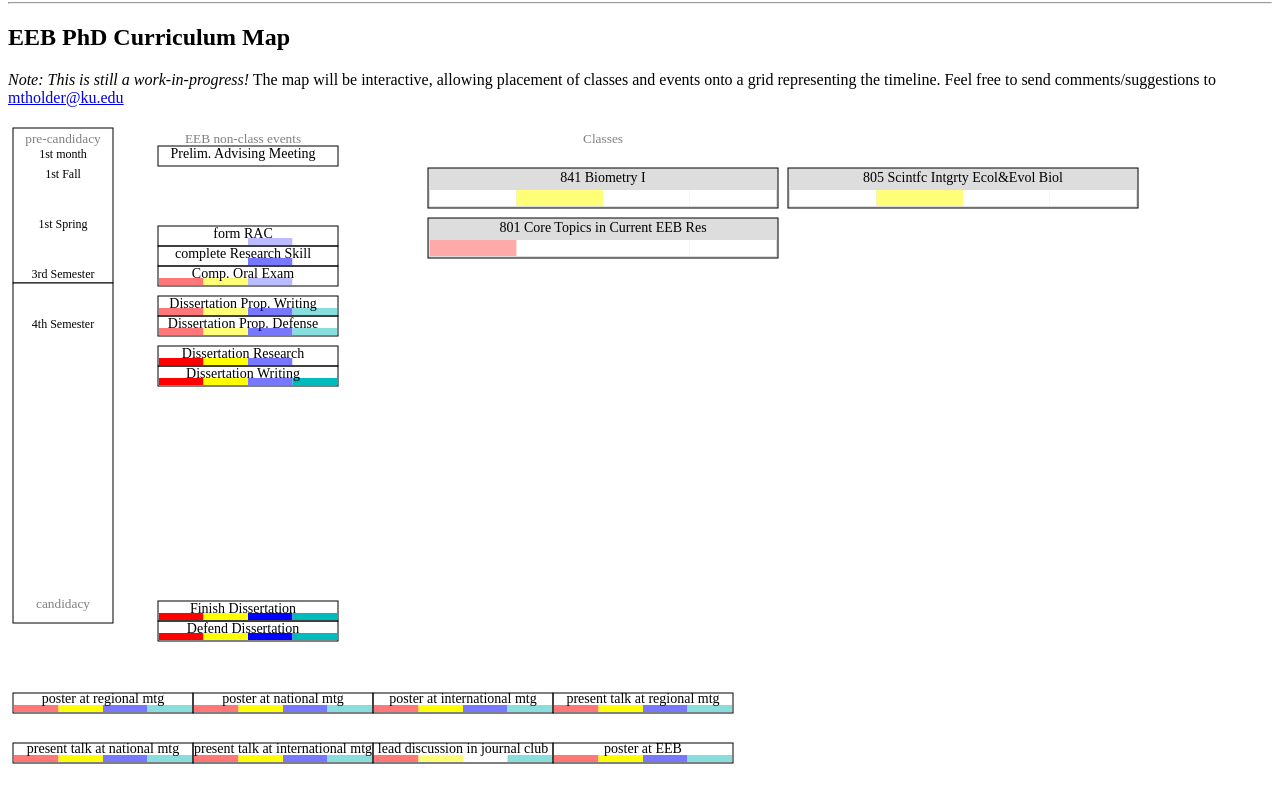
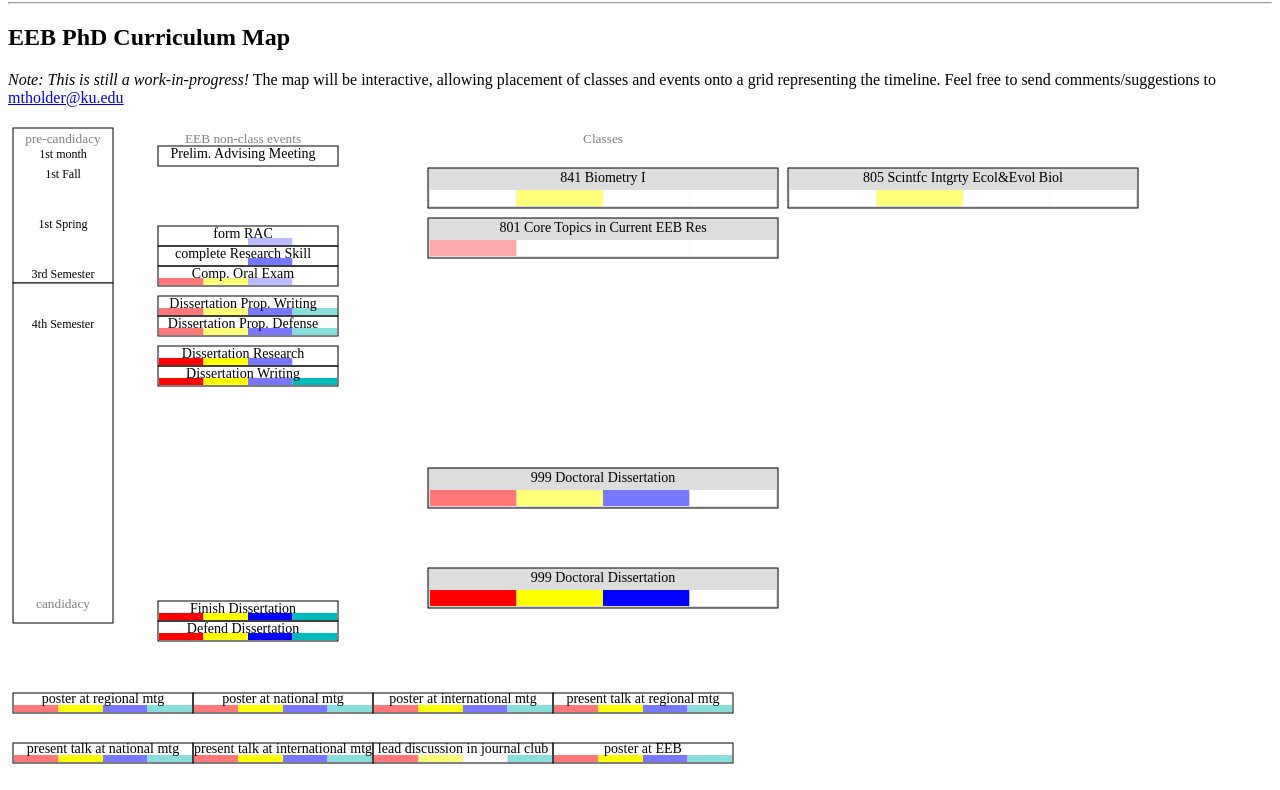
Before and after one commit to mtholder/ku-eeb-curriculum-map, a plain HTML site: page phd.html in a window 1280 px wide. Shown: the part 860-1650 px from the top of the page. Drawn offline with Linux system fonts and the light colour scheme.

Commit message:
fixing 999

```diff
--- a/data.js
+++ b/data.js
@@ -63,7 +63,7 @@ var all_events = [
       2,
       0
     ],
-    "timing": "AFTER_CANDIDACY",
+    "timing": "7",
     "title": "999 Doctoral Dissertation",
     "type": "class"
   },
@@ -74,7 +74,7 @@ var all_events = [
       3,
       0
     ],
-    "timing": "AFTER_CANDIDACY",
+    "timing": "9",
     "title": "999 Doctoral Dissertation",
     "type": "class"
   },
```
Also changed, not shown: phd.html (+2 -6 lines).
